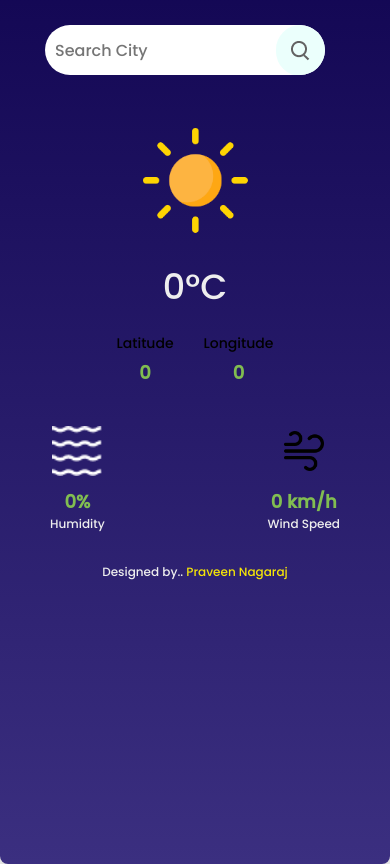
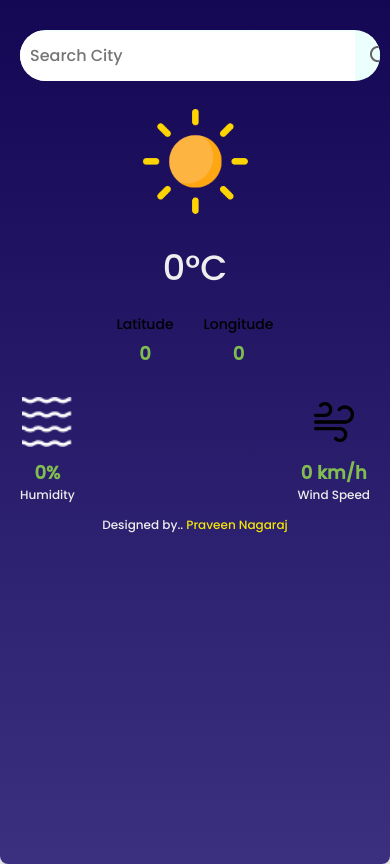
Before and after one commit to PraveenNagaraj77/WeatherReactAPP, a React (Vite) app: page / in a window 390 px wide. Built offline with nearby package versions, Linux system fonts and the light colour scheme.

Commit message:
code didnot resolved

```diff
--- a/src/App.css
+++ b/src/App.css
@@ -4,15 +4,20 @@
   font-family: 'Poppins', sans-serif;
   /* font-family: "Roboto Condensed", sans-serif; */
 }
-
+html{
+  height: -webkit-fill-available;
+}
 body {
-  height: 100dvh;
+  height: -webkit-fill-available;
+  min-height: 100vh;
+  min-height: 100dvh;
   overflow-x: hidden;
   margin: 0;
   padding: 0;
   background-color: #eee;
   /* background-color: #2f3640; */
   width: 100vw;
+  height: 100vh;
   display: flex;
   align-items: center;
   justify-content: center;
@@ -20,7 +25,7 @@ body {
 
 .container {
   position: relative;
-  height: 100dvh;
+  height: 100vh;
   width: 350px;
   padding: 20px;
   background-image: linear-gradient(180deg, #130754 0%, #3b2f80 100% ) ;
@@ -180,7 +185,7 @@ Interior design
 
 
 /* media queires */
-@media only screen and (max-width: 420px) {
+@media only screen and (max-width: 340px) {
   .input-container {
     width: 280px;
     margin: 25px;
@@ -193,9 +198,6 @@ Interior design
     margin: 30px;
   }
 
-  .container{
-    height: 100dvh;
-  }
 
 
 }
```
